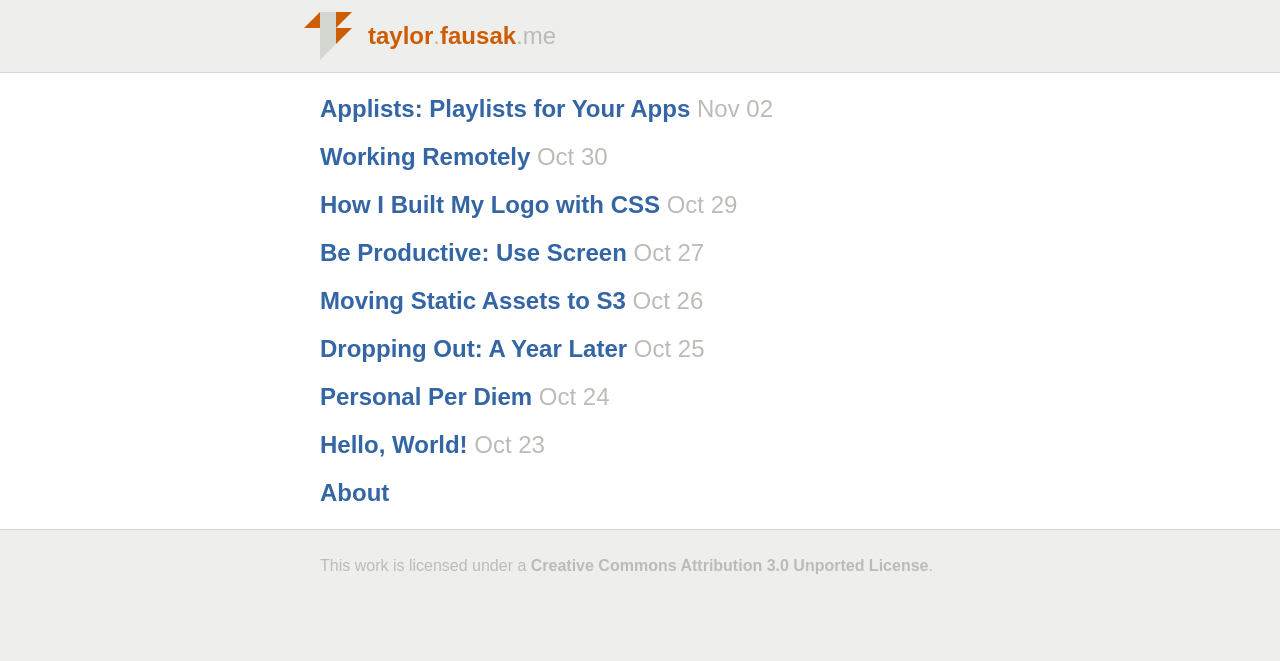
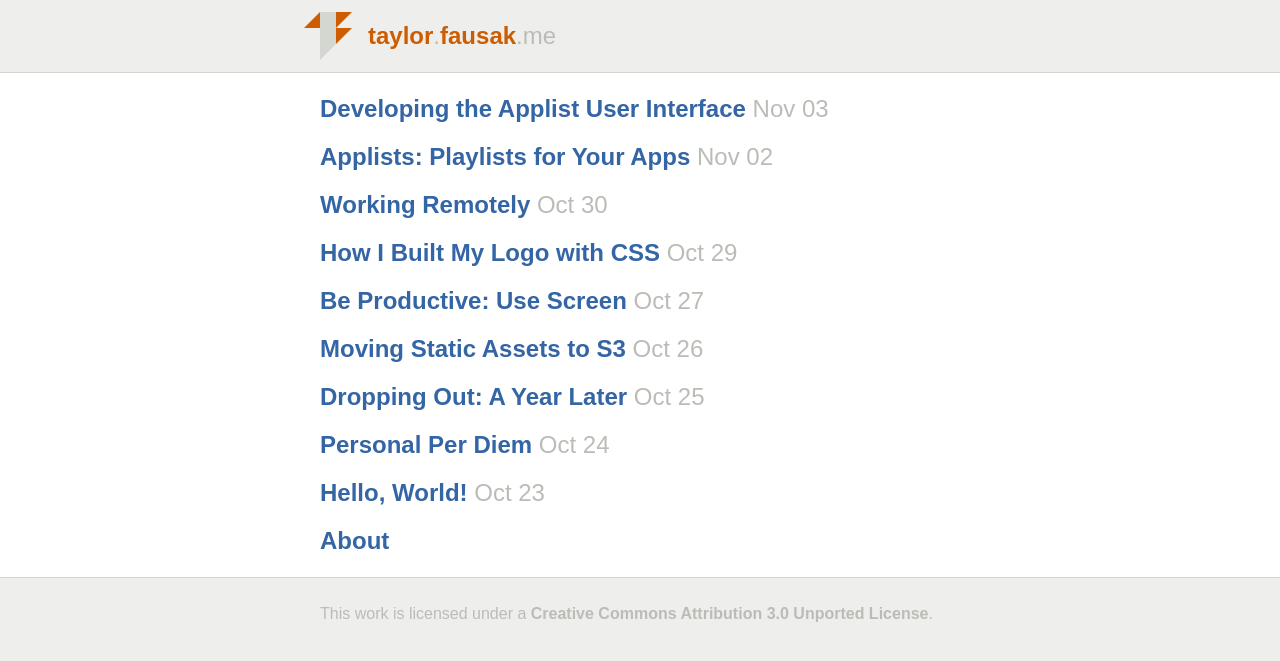
Before and after one commit to tfausak/tfausak.github.io, a Jekyll site: the page built from index.html, in a window 1280 px wide. Shown: the top 661 px of the page. Built offline with Jekyll 4.4.1, drawn with Linux system fonts in a browser that asks for light colours.

Commit message:
Rename and publish post.

```diff
--- a/_posts/2011-11-03-untitled.md
+++ b/_posts/2011-11-03-developing-the-applist-user-interface.md
@@ -1,7 +1,6 @@
 ---
 layout: post
-title: untitled
-published: false
+title: Developing the Applist User Interface
 ---
 
 Yesterday, [I introduced a new feature][1] I worked on this week:
```
